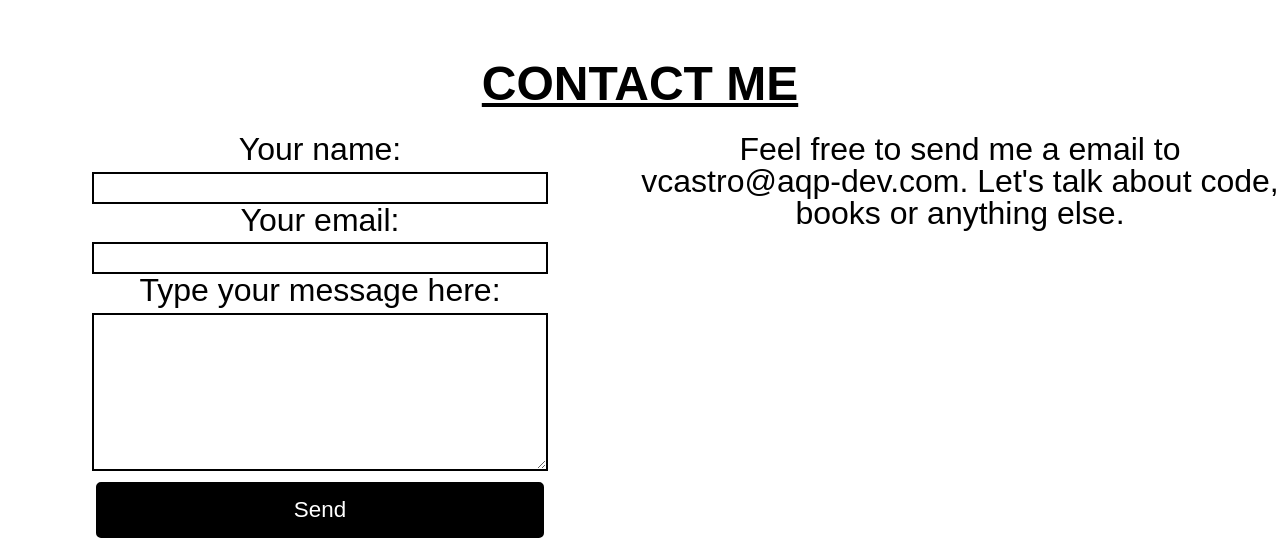
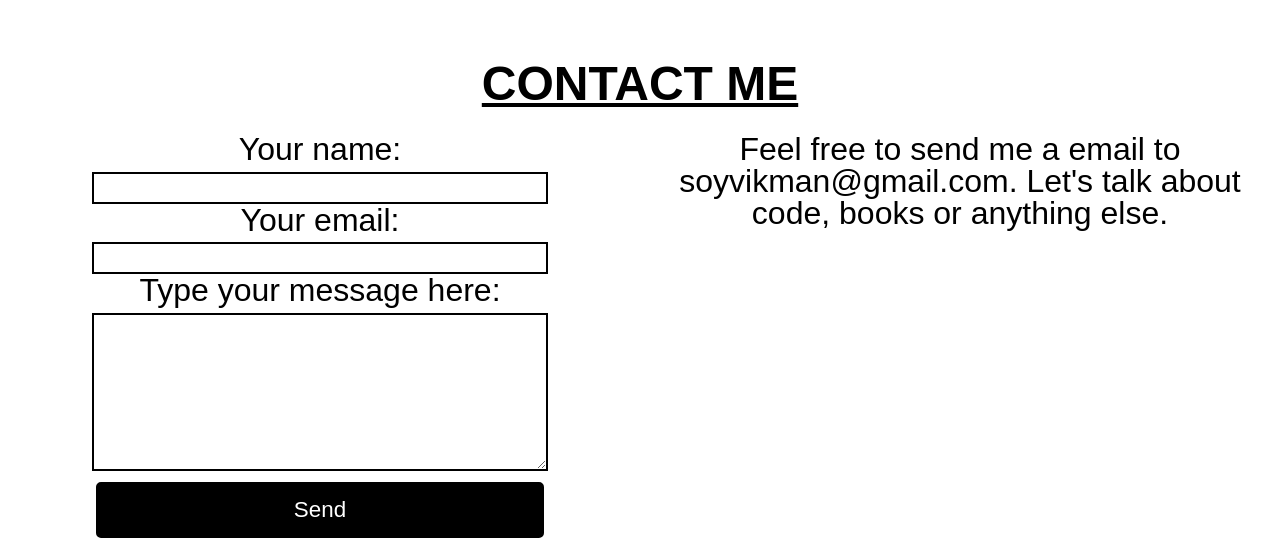
Before and after one commit to soyvikman/soyvikman.github.io, a plain HTML site: page index.html in a window 1280 px wide. Shown: the part 1478-2022 px from the top of the page. Drawn offline with Linux system fonts and the light colour scheme; a web font is replaced by a local one.

Commit message:
Update index.html

```diff
--- a/index.html
+++ b/index.html
@@ -90,7 +90,7 @@
                   </form>
         </div>
         <div class="contact-inner">
-            <p>Feel free to send me a email to vcastro@aqp-dev.com. Let's talk about code, books or anything else.</p>
+            <p>Feel free to send me a email to soyvikman@gmail.com. Let's talk about code, books or anything else.</p>
         </div>
     </div>
 </body>
```
